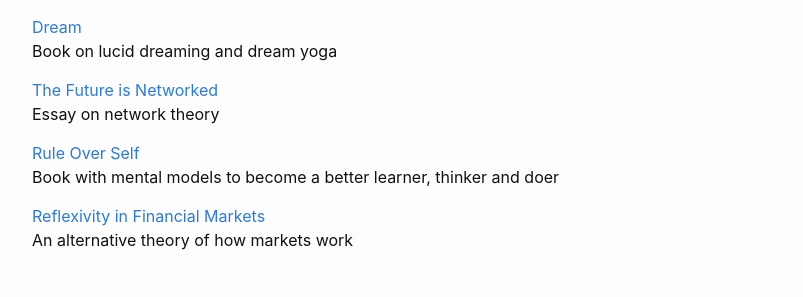
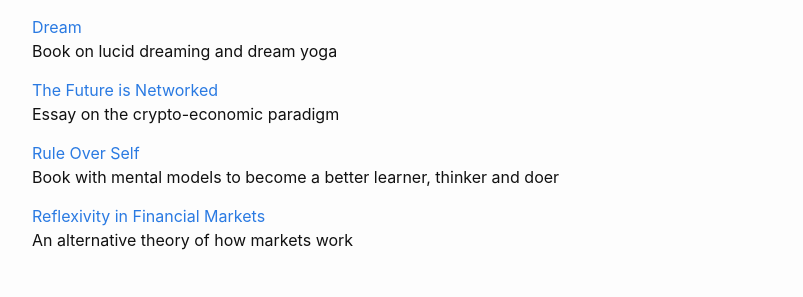
Before and after one commit to link-daniel/link.github.io, a Jekyll site: the page built from index.md, in a window 1280 px wide. Shown: the part 140-437 px from the top of the page, without its empty margins (238-1041 px from the left). Built offline with Jekyll 4.4.1, drawn with Linux system fonts in a browser that asks for light colours.

Commit message:
Update index.md

```diff
--- a/index.md
+++ b/index.md
@@ -16,9 +16,9 @@ Book on meditations to break mental loops and free yourself
 <br>
 Book on lucid dreaming and dream yoga
 
-[The Future is Networked](https://link.com.de/futurenetworked)
+[The Future is Networked](https://link.com.de/networked)
 <br>
-Essay on network theory
+Essay on the crypto-economic paradigm
 
 [Rule Over Self](https://link.com.de/ruleoverself)
 <br>
```
